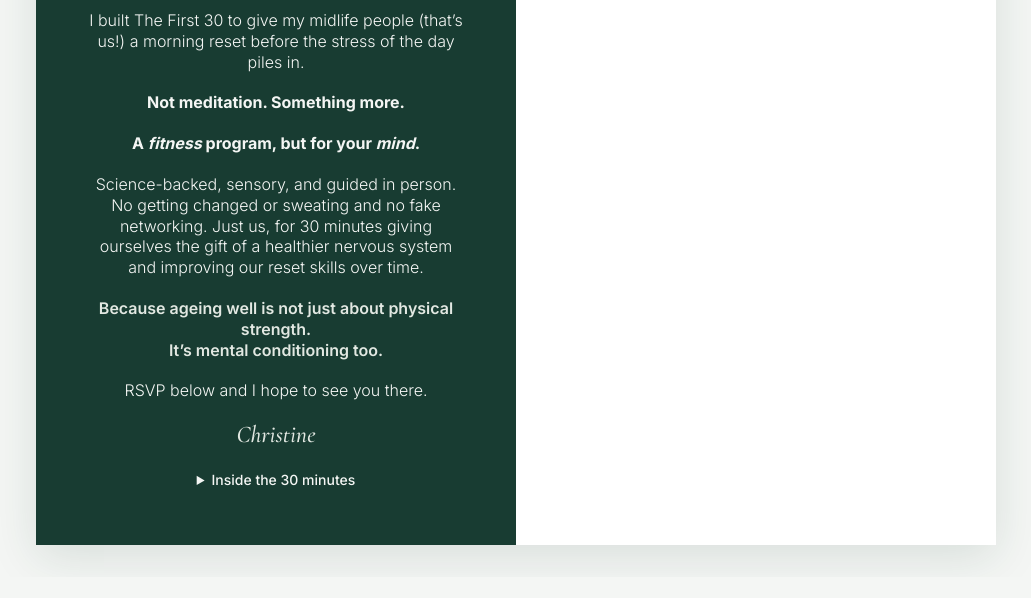
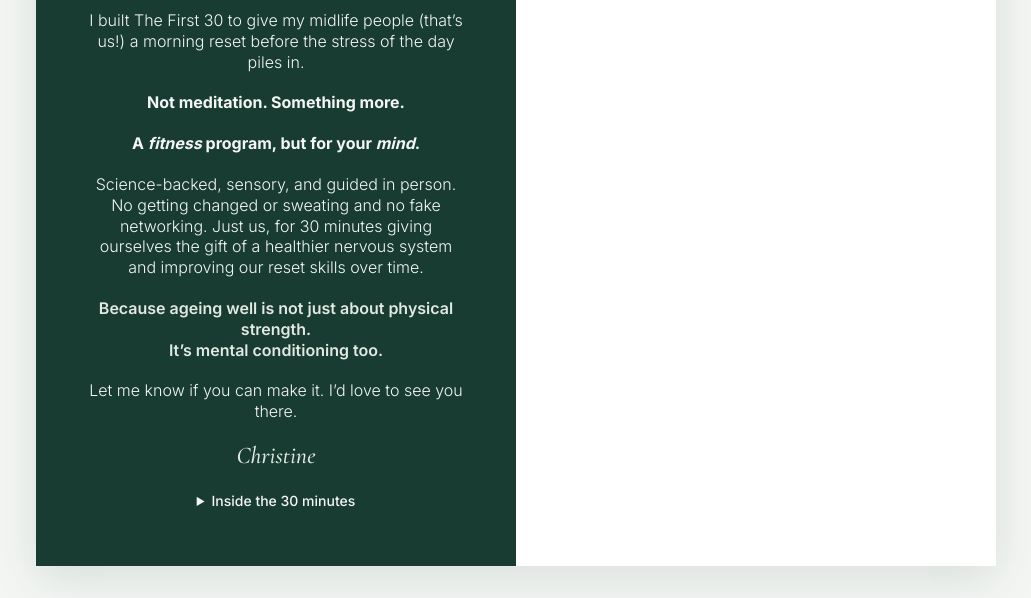
Before and after one commit to thefirst30/first-30-website, a plain HTML site: page free-preview/index.html in a window 1280 px wide. Shown: the part 455-1053 px from the top of the page, without its empty margins (124-1155 px from the left). Before the commit the page ends 1032 px from the top, so only its background shows below. Drawn offline with nearby package versions, Linux system fonts and the light colour scheme.

Commit message:
Use layout-independent RSVP invitation copy

```diff
--- a/free-preview/index.html
+++ b/free-preview/index.html
@@ -134,7 +134,7 @@ main { position: relative; }
         <p><strong>A <em>fitness</em> program, but for your <em>mind</em>.</strong></p>
         <p>Science-backed, sensory, and guided in person. No getting changed or sweating and no fake networking. Just us, for 30 minutes giving ourselves the gift of a healthier nervous system and improving our reset skills over time.</p>
         <p class="emphasis">Because ageing well is not just about physical strength.<br>It’s mental conditioning too.</p>
-        <p>RSVP below and I hope to see you there.</p>
+        <p>Let me know if you can make it. I’d love to see you there.</p>
         <p class="signature">Christine</p>
         <details class="session-hint">
           <summary>Inside the 30 minutes</summary>
```
